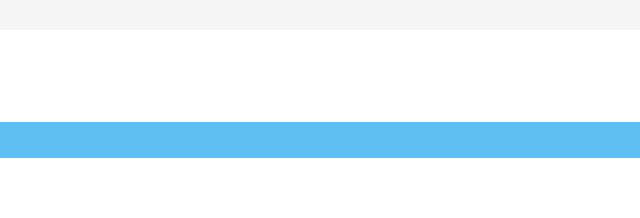
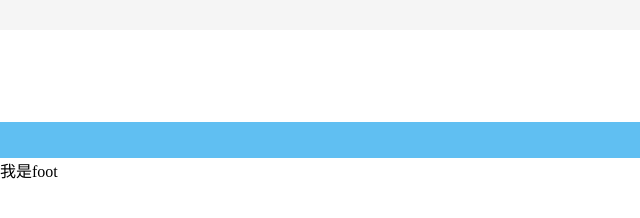
Before and after one commit to chen3441251/hospitalDemo, a plain HTML site: page index.html in a window 1280 px wide. Shown: the full height of the page, 0-640 px from the left. Drawn offline with Linux system fonts and the light colour scheme.

Commit message:
[1]vscode端提交

```diff
--- a/index.html
+++ b/index.html
@@ -24,7 +24,7 @@
 
     </div>
     <div class="foot" id="foot">
-
+        <p>我是foot</p>
     </div>
 </body>
 </html>
```
